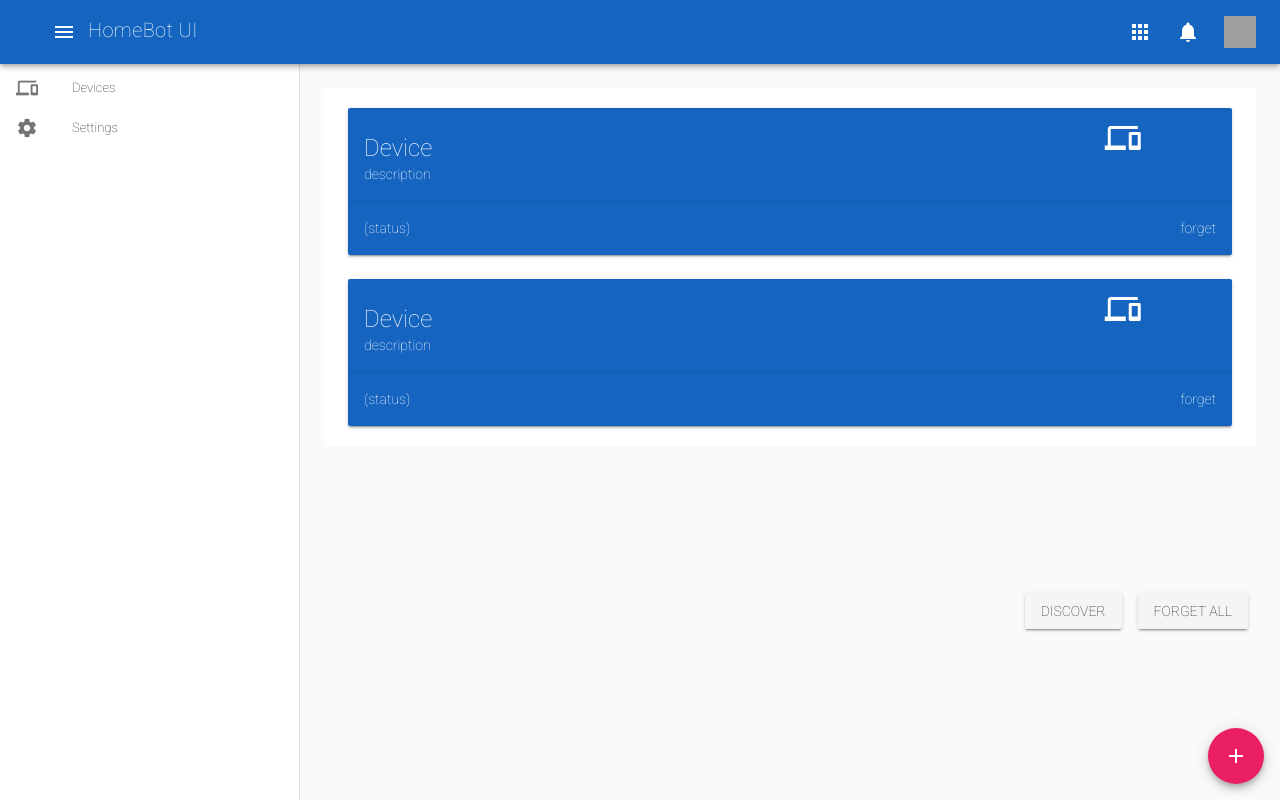
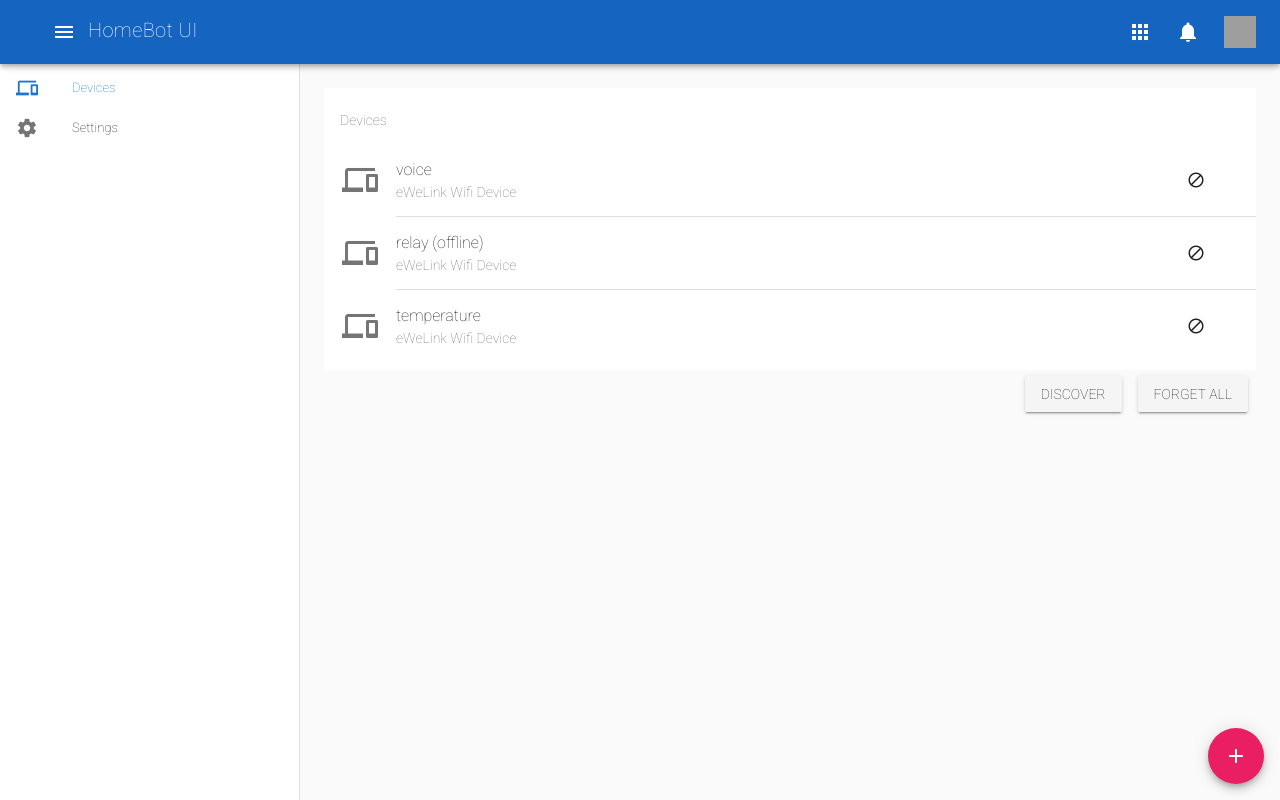
Before and after one commit to v-zo/homebot-settings-ui, a Vue app: page /#/ in a window 1280 px wide. Built offline with nearby package versions, Linux system fonts and the light colour scheme; grey boxes are pictures that could not be loaded.

Commit message:
new device list

```diff
--- a/src/App.vue
+++ b/src/App.vue
@@ -8,7 +8,9 @@
     >
       <v-list dense>
         <template v-for="item in items">
+
           <v-layout
+
             v-if="item.heading"
             :key="item.heading"
             row
@@ -52,7 +54,7 @@
               </v-list-tile-content>
             </v-list-tile>
           </v-list-group>
-          <v-list-tile v-else :key="item.text" @click="clickItem(item.route)">
+          <v-list-tile v-else :key="item.text" :to="item.route" @click="clickItem()">
             <v-list-tile-action>
               <v-icon>{{ item.icon }}</v-icon>
             </v-list-tile-action>
@@ -62,6 +64,9 @@
               </v-list-tile-title>
             </v-list-tile-content>
           </v-list-tile>
+
+        <!-- </router-link> -->
+
         </template>
       </v-list>
     </v-navigation-drawer>
@@ -182,6 +187,7 @@
 
 <script>
 import DeviceList from './components/DeviceList'
+import router from './router'
 
 export default {
   name: 'App',
@@ -229,7 +235,8 @@ export default {
     },
     methods: {
       clickItem(route){
-        this.$router.replace(route)
+        // this.$router.push(route)
+        // router.push(route)
       }
     }
 }
--- a/src/components/DeviceList.vue
+++ b/src/components/DeviceList.vue
@@ -1,17 +1,44 @@
 <template>
-    <v-layout row wrap>
+  <v-layout row wrap>
 
-      <v-flex xs12>
-        <v-list >
-            <DeviceItem/>
-            <DeviceItem/>
-        </v-list>
-      </v-flex>
+    <v-flex xs12>
+      <v-list two-line>
+        <template v-for="(item, index) in items">
+          <v-subheader v-if="item.header" :key="item.header">
+            {{ item.header }}
+          </v-subheader>
+
+          <v-divider v-else-if="item.divider" :inset="item.inset" :key="index"></v-divider>
+
+          <v-list-tile v-else :key="item.title" avatar>
+            <v-list-tile-avatar>
+              <v-icon large align-end>{{item.icon}}</v-icon >
+            </v-list-tile-avatar>
+
+            <v-list-tile-content>
+              <v-list-tile-title v-html="item.title"></v-list-tile-title>
+              <v-list-tile-sub-title v-html="item.subtitle"></v-list-tile-sub-title>
+            </v-list-tile-content>
+
+            <v-btn fab right
+
+            small
+            flat
+            ripple
+            >
+              <v-icon>block</v-icon>
+            </v-btn>
+
+          </v-list-tile>
+        </template>
+      </v-list>
       <div class="buttons-block">
         <v-btn>Discover</v-btn>
         <v-btn>Forget All</v-btn>
       </div>
-    </v-layout>
+    </v-flex>
+
+  </v-layout>
 </template>
 
 <script>
@@ -19,6 +46,30 @@ import DeviceItem from './DeviceItem'
 
 export default {
   name: 'DeviceList',
+  data () {
+    return {
+      items: [
+        { header: 'Devices' },
+        {
+          icon: 'phonelink',
+          title: 'voice',
+          subtitle: "<span class='text--primary'></span> eWeLink Wifi Device"
+        },
+        { divider: true, inset: true },
+        {
+          icon: 'phonelink',
+          title: 'relay (offline)',
+          subtitle: "<span class='text--primary'></span> eWeLink Wifi Device"
+        },
+        { divider: true, inset: true },
+        {
+          icon: 'phonelink',
+          title: 'temperature',
+          subtitle: "<span class='text--primary'></span> eWeLink Wifi Device"
+        }
+      ]
+    }
+  },
   props: {
 
   },
```
